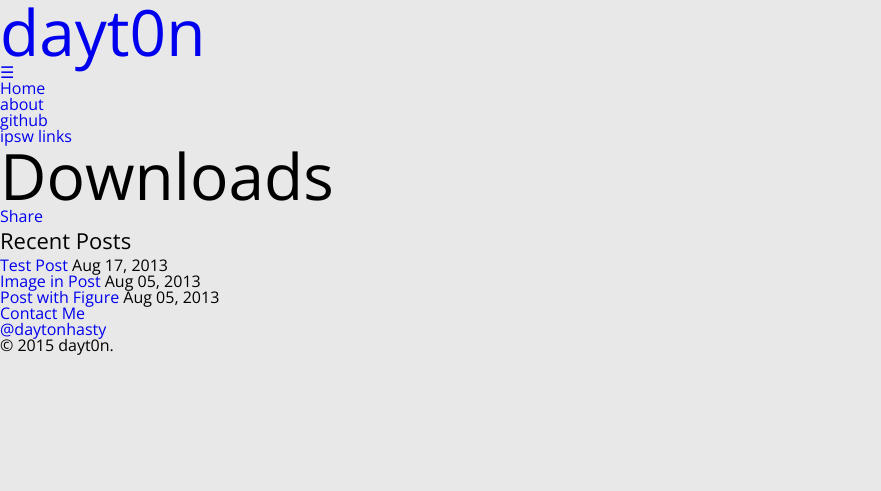
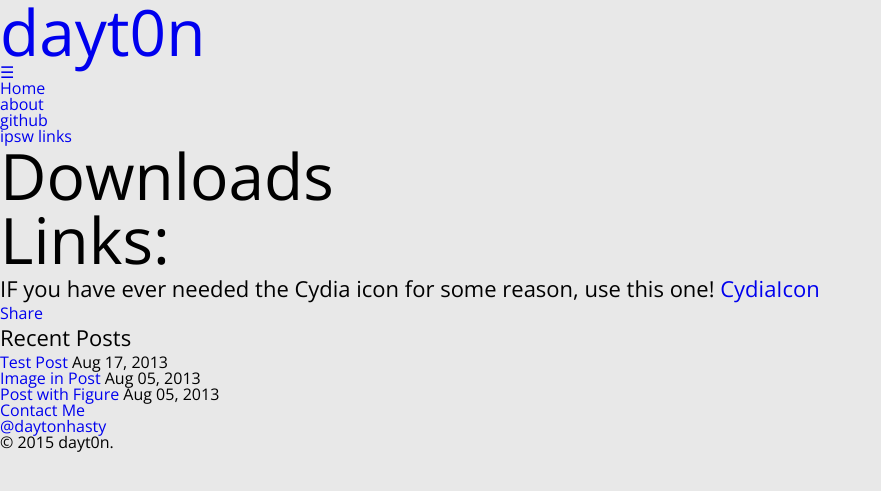
Before and after one commit to dayt0n/dayt0n.github.io, a Jekyll site: the page built from downloads.md, in a window 1280 px wide. Shown: the top 491 px of the page, without its empty margins (0-881 px from the left). Built offline with Jekyll 4.4.1, drawn with Linux system fonts in a browser that asks for light colours; comment, search, counter and statistics services are not loaded.

Commit message:
Fully Working Downloads page

```diff
--- a/downloads.md
+++ b/downloads.md
@@ -3,3 +3,8 @@
 title: Downloads
 permalink: /downloads/index.html
 ---
+
+Links:
+======
+IF you have ever needed the Cydia icon for some reason, use this one!
+[CydiaIcon](https://sites.google.com/a/webbschool.com/dayt0nsdownloads/downloads/Icon-60.png?attredirects=0&d=1)
```
